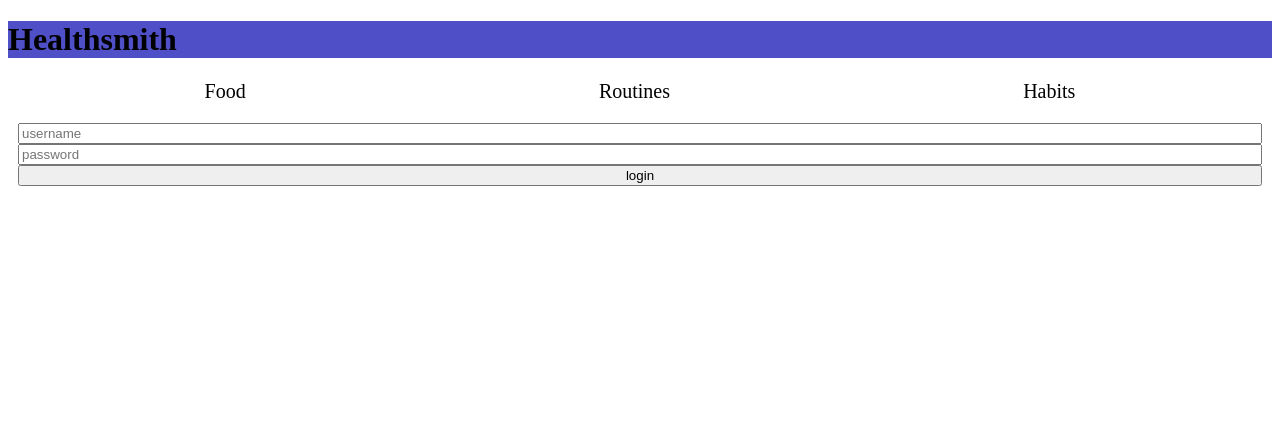
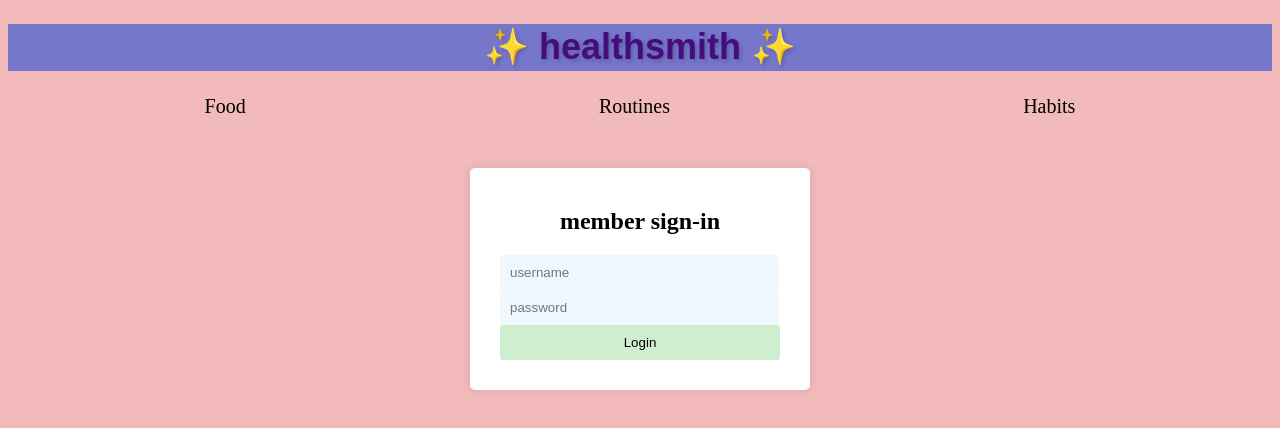
Before and after one commit to amrcnking/healthsmith, a React app: page / in a window 1280 px wide. Shown: the top 428 px of the page. Built offline with nearby package versions, Linux system fonts and the light colour scheme.

Commit message:
login styling

```diff
--- a/src/components/App.js
+++ b/src/components/App.js
@@ -1,17 +1,14 @@
 import React, { useState } from 'react';
 import '../styles.css';
 import { Header } from './Header.jsx';
+import { Login } from './Login.jsx';
 
 const App = () => {
   return (
     <div>
-      <h1>Healthsmith</h1>
+      <h1>&#x2728; healthsmith &#x2728;</h1>
       <Header />
-      <form className='form' method='POST' action='/login'>
-        <input name='username' type='text' placeholder='username'></input>
-        <input name='password' type='password' placeholder='password'></input>
-        <input type='submit' value='login'></input>
-      </form>
+      <Login />
 
     </div>
   );
--- /dev/null
+++ b/src/components/Login.jsx
@@ -0,0 +1,15 @@
+import React from 'react';
+import '../styles.css';
+
+export const Login = () => {
+    return (
+    <div className="login-container">
+        <h2>member sign-in</h2>
+        <form className='form' method='POST' action='/login'>
+        <input name='username' type='text' placeholder='username'></input>
+        <input name='password' type='password' placeholder='password'></input>
+        <button type='submit'>Login</button>
+      </form>
+    </div>
+    )
+}
--- a/src/styles.css
+++ b/src/styles.css
@@ -1,5 +1,17 @@
+body {
+  background-color: rgb(242, 186, 186);
+}
+
 h1 {
-  background-color: rgb(79, 79, 199);
+  font-family: 'Raleway', sans-serif;
+  font-size: 36px;
+  font-weight: 600;
+  text-align: center;
+  color: rgb(69, 12, 126);
+  background-color: rgb(118, 118, 203);
+  /* text styling */
+  text-shadow: 2px 2px 4px rgba(0,0,0,0.2);
+  line-height: 1.3;
 }
 
 .form{
@@ -12,9 +24,41 @@ h1 {
   display: flex;
   margin: 20px;
   justify-content: space-around;
-
 }
 
 .Nav div {
   font-size: 20px;
 }
+
+.login-container {
+  width: 300px;
+  margin: 0 auto;
+  margin-top: 50px;
+  background-color: #ffffff;
+  padding: 20px;
+  border-radius: 5px;
+  box-shadow: 0px 0px 10px rgba(0,0,0,0.1);
+}
+h2{
+  text-align: center;
+  margin-bottom: 20px;
+}
+button{
+  width: 100%;
+  padding: 10px;
+  background-color: #cfeecf;
+  border: none;
+  border-radius: 3px;
+  cursor: pointer;
+}
+button:hover{
+  background-color: #9ff1a3;
+}
+input{
+  width: 92.5%;
+  padding: 10px;
+  border:none;
+  background-color: aliceblue;
+  border-radius: 3px;
+  cursor: pointer;
+}
```
